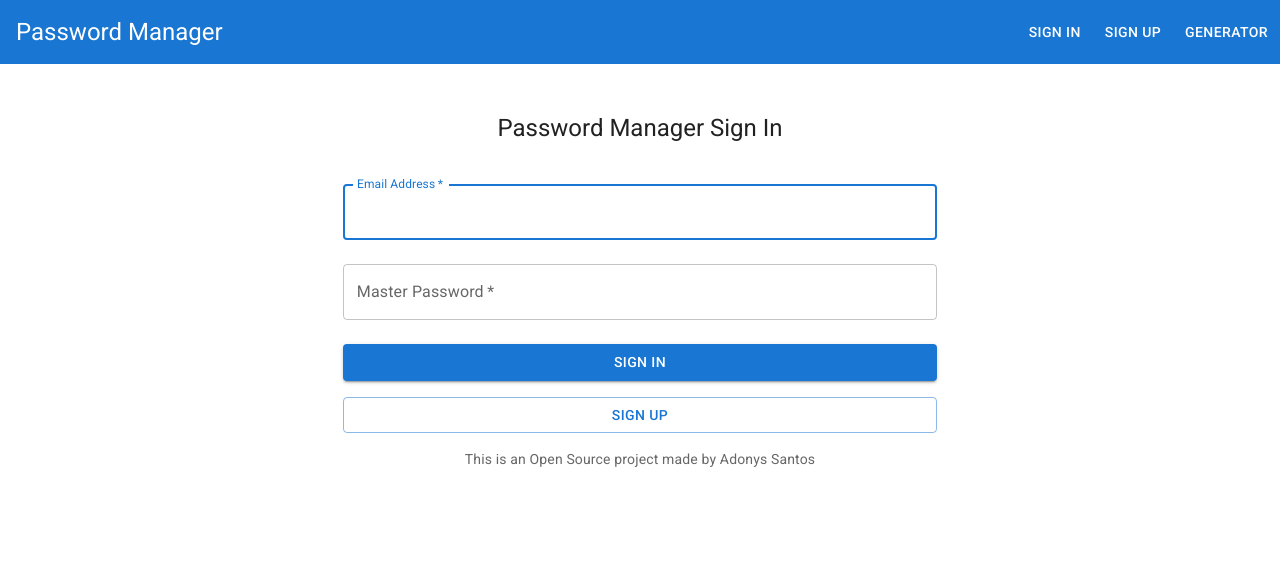
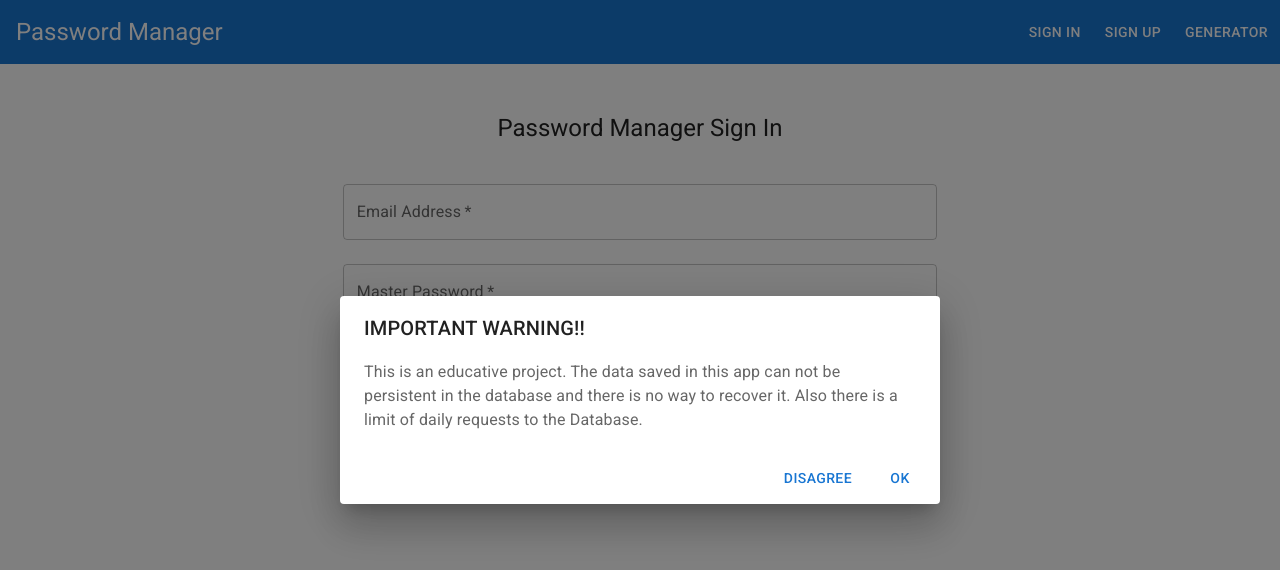
Before and after one commit to adonyssantos/password-manager, a React (Vite) app: page /sign-in in a window 1280 px wide. Shown: the top 570 px of the page. Built offline with nearby package versions, Linux system fonts and the light colour scheme; no server answers.

Commit message:
Add IMPORTANT WARNING

```diff
--- a/src/components/index.ts
+++ b/src/components/index.ts
@@ -9,3 +9,4 @@ export { default as PasswordItem } from './password-item';
 export { default as PasswordGroup } from './password-group';
 export { default as PlusButton } from './plus-button';
 export { default as SEO } from './seo';
+export { default as Warning } from './warning';
--- /dev/null
+++ b/src/components/warning.tsx
@@ -0,0 +1,44 @@
+import { Button, Dialog, DialogActions, DialogContent, DialogContentText, DialogTitle } from '@mui/material';
+import { useState, useEffect } from 'react';
+
+const Warning = () => {
+  const [open, setOpen] = useState<boolean>(false);
+
+  useEffect(() => {
+    const showWarning = localStorage.getItem('showWarning');
+    if (!showWarning) {
+      setOpen(true);
+    } else {
+      setOpen(false);
+    }
+  }, []);
+
+  const handleAgree = () => {
+    localStorage.setItem('showWarning', 'false');
+    setOpen(false);
+  };
+
+  const handleDisagree = () => {
+    setOpen(false);
+  };
+
+  return (
+    <div>
+      <Dialog open={open} onClose={handleDisagree} aria-labelledby="alert-dialog-title" aria-describedby="alert-dialog-description">
+        <DialogTitle id="alert-dialog-title">IMPORTANT WARNING!!</DialogTitle>
+        <DialogContent>
+          <DialogContentText id="alert-dialog-description">
+            This is an educative project. The data saved in this app can not be persistent in the database and there is no way to recover
+            it. Also there is a limit of daily requests to the Database.
+          </DialogContentText>
+        </DialogContent>
+        <DialogActions>
+          <Button onClick={handleDisagree}>Disagree</Button>
+          <Button onClick={handleAgree}>Ok</Button>
+        </DialogActions>
+      </Dialog>
+    </div>
+  );
+};
+
+export default Warning;
--- a/src/views/layout.tsx
+++ b/src/views/layout.tsx
@@ -1,5 +1,5 @@
 import { Container, Toolbar } from '@mui/material';
-import { Footer, Header, Nav } from '../components';
+import { Footer, Header, Nav, Warning } from '../components';
 import { Outlet } from 'react-router-dom';
 import { useState } from 'react';
 
@@ -30,6 +30,7 @@ const Layout = () => {
       <Container component="main" sx={{ mt: 8, mb: 2 }} maxWidth="lg">
         <Outlet />
       </Container>
+      <Warning />
       <Footer />
     </>
   );
```
